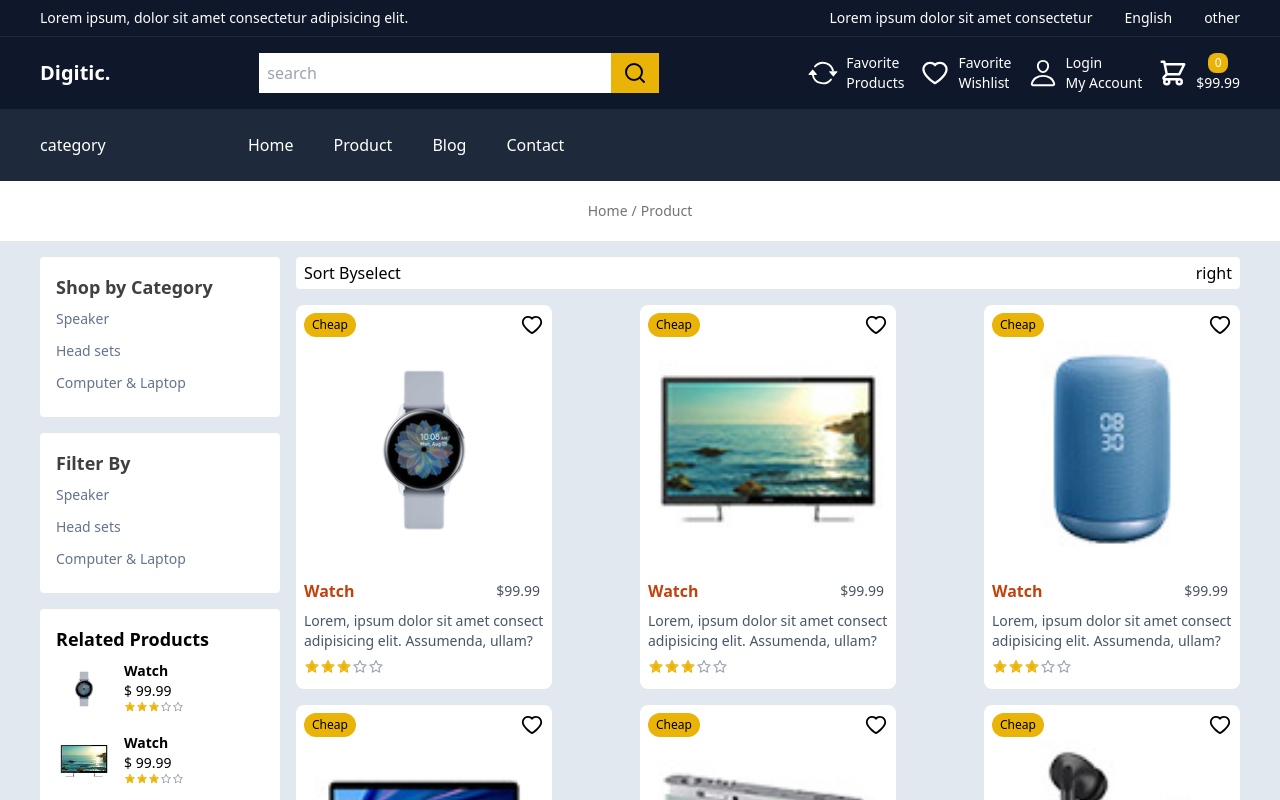
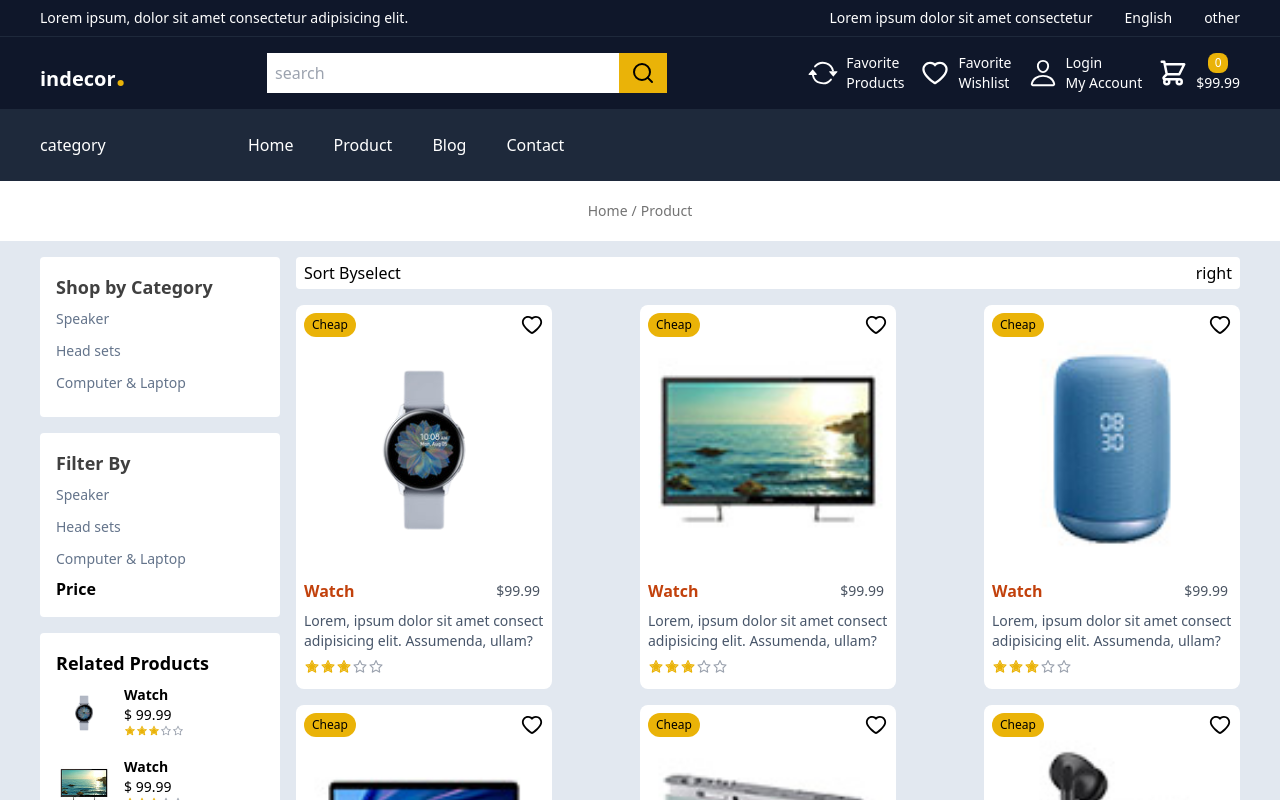
Before and after one commit to MelahGhislain/digit-com, a Next.js app: page /products in a window 1280 px wide. Shown: the top 800 px of the page. Built offline with nearby package versions, Linux system fonts and the light colour scheme.

Commit message:
feat: cahnge the logo name

```diff
--- a/src/components/layout/navbar/desktop.navbar.tsx
+++ b/src/components/layout/navbar/desktop.navbar.tsx
@@ -4,6 +4,7 @@
 import {IoPersonOutline, } from 'react-icons/io5'
 import {HiOutlineShoppingCart} from 'react-icons/hi'
 import {IoMdArrowDropdown, IoMdArrowDropup} from 'react-icons/io'
+import Logo from './logo'
 import Link from 'next/link'
 import SearchBar from '../../searchBar'
 
@@ -31,7 +32,7 @@
         }
 
         <div className={`bg-slate-900 flex items-center justify-between pad-x border-t border-slate-800 py-4 ${wasScrolled? 'fixed top-0 w-screen z-50': ""}`}>
-          <div className='text-xl font-bold'>Digitic.</div>
+          <Logo />
           <div className='bg-red-500 w-[25rem]'>
             <SearchBar />
           </div>
--- a/src/components/layout/navbar/drawer.tsx
+++ b/src/components/layout/navbar/drawer.tsx
@@ -2,6 +2,7 @@
 import Link from 'next/link'
 import {DrawerProps} from './_utils'
 import { BsChevronLeft, BsChevronRight, BsX } from 'react-icons/bs'
+import Logo from './logo'
 
 const NavDrawer: React.FC<DrawerProps> = ({open, setOpen}) => {
 
@@ -28,7 +29,7 @@
         >
           <div className=''>
             <div className='flex justify-between items-center px-3 py-[1.20rem] bg-slate-900 text-white'>
-              <p className='text-2xl md:text-3xl font-bold'>Digitic.</p>
+              <Logo />
               <span className='text-3xl ' onClick={shouldCloseDrawer}>
                 <BsX />
               </span>
--- /dev/null
+++ b/src/components/layout/navbar/logo.tsx
@@ -0,0 +1,9 @@
+import React from 'react'
+
+const Logo = () => {
+  return (
+    <div className='text-xl font-bold'>indecor<span className='primary text-4xl'>.</span></div>
+  )
+}
+
+export default Logo
--- a/src/components/layout/navbar/mobile.navbar.tsx
+++ b/src/components/layout/navbar/mobile.navbar.tsx
@@ -6,6 +6,7 @@
 import { IoPersonOutline } from 'react-icons/io5'
 import {HiShoppingCart, HiOutlineShoppingCart, HiHome} from 'react-icons/hi'
 import Link from 'next/link'
+import Logo from './logo'
 
 const MobileNavbar: React.FC<MobileNavbarProps> = ({children, openDrawer, setOpenDrawer}) => {
 
@@ -17,9 +18,7 @@
     <div >
         <nav className='bg-slate-900 text-white pad-x py-6'>
             <div className=' flex justify-between'>
-                <h4 className='text-xl font-bold'>
-                    Digitic.
-                </h4>
+                <Logo />
                 <div className='flex gap-4 text-2xl'>
                     <span className='cursor-pointer transition-all duration-300 hover:opacity-40'>
                         <FiSearch />
--- a/src/pages/products/index.tsx
+++ b/src/pages/products/index.tsx
@@ -51,6 +51,9 @@
                                         <li key={item.name} className='text-sm my-1 py-1 text-slate-500'>{item.name}</li>
                                     ))
                                 }
+                                <li>
+                                    <h2 className='font-semibold'>Price</h2>
+                                </li>
                             </ul>
                         </div>
                         {/* Related product */}
```
